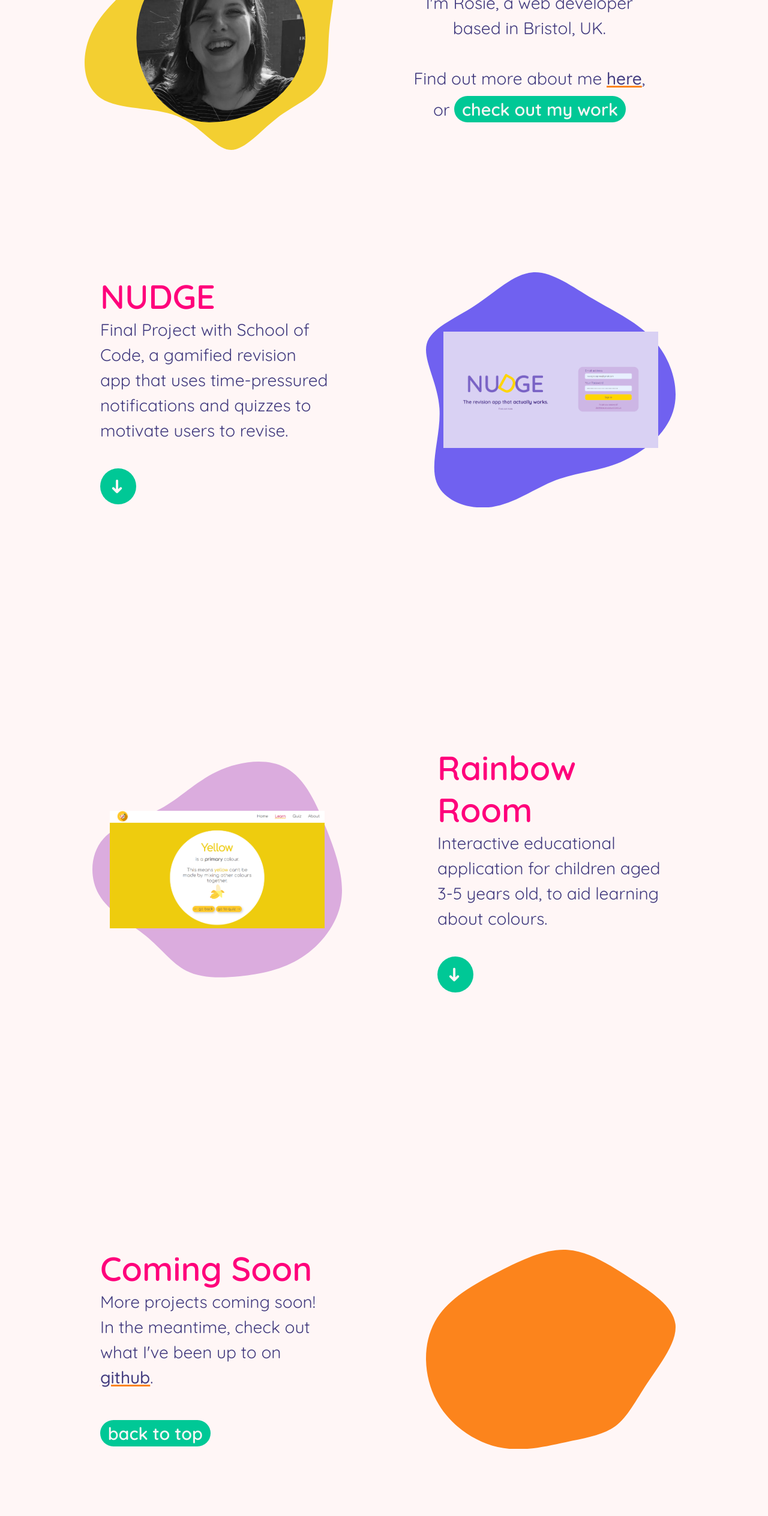
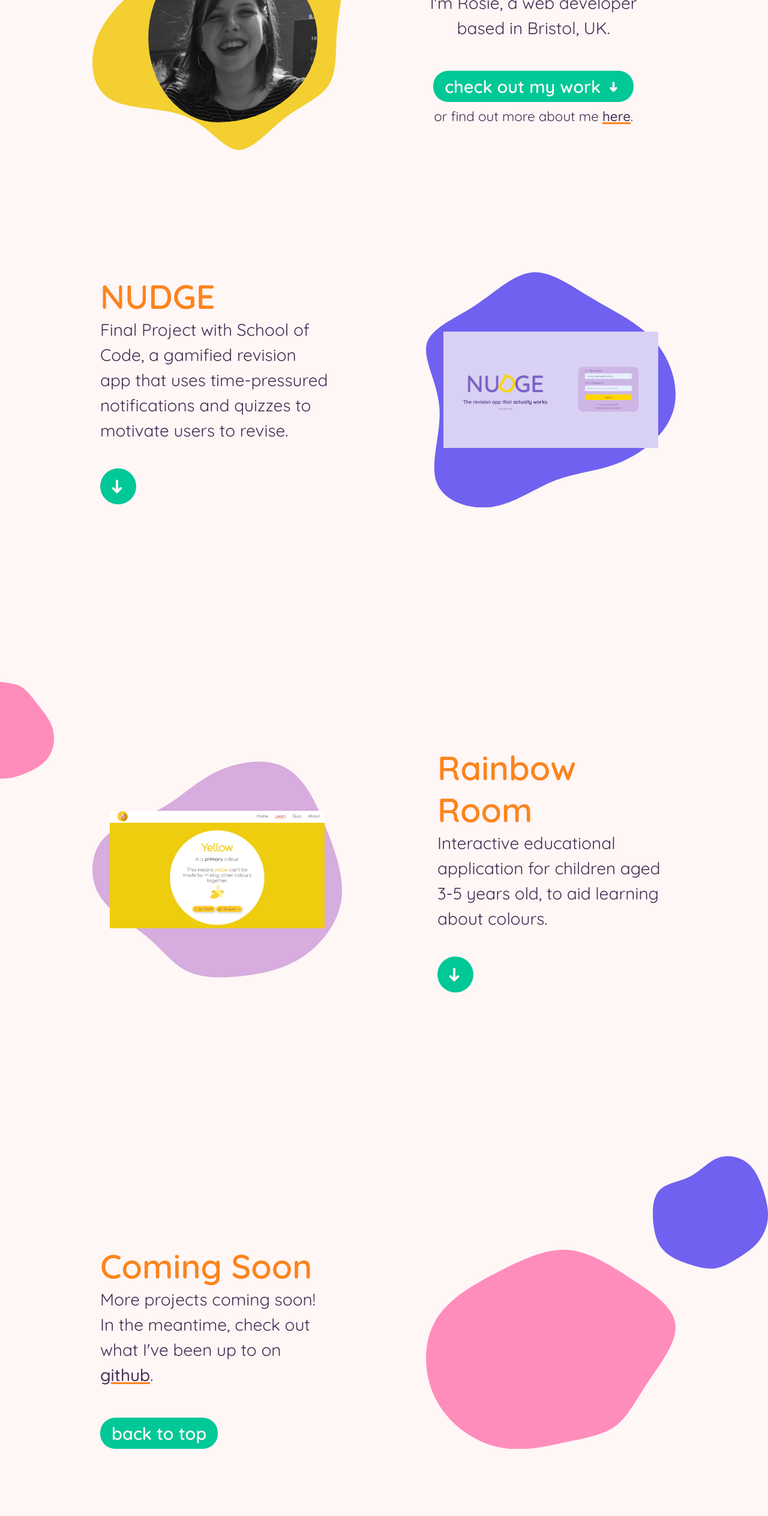
Before and after one commit to rosiegracejones/portfolio, a plain HTML site: page index.html in a window 1280 px wide. Shown: the part 272-2800 px from the top of the page at 60% size. Drawn offline with Linux system fonts and the light colour scheme.

Commit message:
some style/colour changes

```diff
--- a/index.html
+++ b/index.html
@@ -37,6 +37,38 @@
 				</div>
 			</div>
 			<div class="main" id="top">
+				<div class="float-shape" id="fs-1">
+					<svg
+						xmlns="http://www.w3.org/2000/svg"
+						xmlns:xlink="http://www.w3.org/1999/xlink"
+						id="visual"
+						version="1.1"
+						viewBox="13.83 23.48 172.33 153.04"
+					>
+						<g transform="translate(98.9229104532285 98.80251492492093)">
+							<path
+								id="shape-5"
+								d="M35.8 -61.1C45.9 -56.1 53.2 -45.6 62 -34.4C70.7 -23.3 80.9 -11.7 85.1 2.4C89.2 16.5 87.5 33 79.3 45.1C71.2 57.2 56.6 65 42.3 70.6C28 76.2 14 79.6 1.8 76.6C-10.5 73.5 -21 64 -35.4 58.5C-49.9 53 -68.2 51.5 -77.5 42.4C-86.7 33.3 -86.9 16.7 -81.5 3.1C-76 -10.4 -65.1 -20.8 -58.8 -35.1C-52.6 -49.4 -51 -67.6 -42 -73.2C-33 -78.8 -16.5 -71.9 -1.8 -68.7C12.8 -65.6 25.7 -66.1 35.8 -61.1"
+							></path>
+						</g>
+					</svg>
+				</div>
+				<div onclick="toggleColour()" class="float-shape" id="fs-2">
+					<svg
+						xmlns="http://www.w3.org/2000/svg"
+						xmlns:xlink="http://www.w3.org/1999/xlink"
+						id="visual"
+						version="1.1"
+						viewBox="19.05 20.94 161.89 158.12"
+					>
+						<g transform="translate(107.82649031225117 110.21635652361721)">
+							<path
+								id="shape-3"
+								d="M44.4 -79.6C55.8 -70.3 62.1 -54.9 66.7 -40.6C71.3 -26.3 74.1 -13.2 72.8 -0.8C71.5 11.7 66.1 23.3 58.5 32.4C50.8 41.4 41 47.8 30.9 54.1C20.8 60.4 10.4 66.7 -1 68.4C-12.3 70 -24.7 67.1 -38.1 62.6C-51.5 58.2 -66 52.4 -75 41.7C-84 31 -87.5 15.5 -88.5 -0.6C-89.5 -16.7 -88.1 -33.3 -78.2 -42.6C-68.4 -51.8 -50.2 -53.6 -35.8 -61.1C-21.3 -68.6 -10.7 -81.8 2.9 -86.9C16.5 -91.9 33 -88.8 44.4 -79.6"
+							></path>
+						</g>
+					</svg>
+				</div>
 				<div class="intro">
 					<div class="display-container">
 						<svg
@@ -64,12 +96,11 @@
 					<div class="intro-text">
 						<h1>Hi there!</h1>
 						<p>
-							I'm Rosie, a web developer<br />based in Bristol, UK.<br /><br />
-							Find out more about me <a href="./about.html">here</a>, <br />or
-
+							I'm Rosie, a web developer<br />based in Bristol, UK. <br /><br />
 							<a href="#project-1"
-								><button class="primary-btn">check out my work</button></a
-							>
+								><button class="primary-btn">check out my work <span id="arrow">➜</span></button></a
+							><br /><h4>or find
+							out more about me <a href="./about.html">here</a>. </h4>
 						</p>
 					</div>
 				</div>
@@ -193,5 +224,6 @@
 				</div>
 			</div>
 		</body>
+		<footer></footer>
 	</html>
 </DOCTYPE!>
--- a/index.js
+++ b/index.js
@@ -5,3 +5,10 @@
 //     var randomColor = colors[Math.floor(Math.random() * colors.length)];
 //     root.style.setProperty('--color', 'var(' + randomColor + ')');
 // }
+
+function toggleColour () {
+    document.querySelector('body').style.backgroundColor = 'var(--grey)';
+    document.querySelector('.navbar').style.backgroundColor = 'var(--grey)';
+    document.querySelector('p').style.color = 'var(--white)';
+    document.querySelector('a').style.color = 'var(--white)';
+}
--- a/styles.css
+++ b/styles.css
@@ -3,15 +3,15 @@
 :root {
 	--orange: #fc841c;
 	--violet: #7061f0;
-	--pink: #ff007b;
-	--lilac: #dbacde;
+	--pink: #ff8dbc;
+	--lilac: #d7acde;
 	--palelilac: #f9dbf7;
 	--green: #00c896;
 	--yellow: #f3cf31;
 	--white: #fff6f6;
-	--navy: #413a7e;
+	--navy: #442c51;
+	--grey: #2a242e;
 }
-
 html {
 	scroll-behavior: smooth;
 }
@@ -30,16 +30,16 @@ body {
 }
 
 h1 {
-	color: var(--pink);
+	color: var(--orange);
 	font-weight: 600;
 	font-size: 3.5rem;
 	margin: 0;
 }
 
 h2 {
-	color: var(--violet);
+	color: var(--green);
 	font-weight: 600;
-	font-size: 3rem;
+	font-size: 2.75rem;
 	margin: 0;
 }
 
@@ -49,6 +49,15 @@ h3 {
 	font-size: 2rem;
 	margin: 0;
 }
+
+h4 {
+	color: var(--navy);
+	font-weight: 400;
+	font-size: 1.4rem;
+	margin: 0;
+	line-height: 1.5;
+}
+
 
 p {
 	color: var(--navy);
@@ -75,8 +84,15 @@ a {
 	font-weight: 600;
 	font-size: 1.8rem;
 	color: var(--white);
-	padding: 0.5vh 1vw;
+	padding: 1vh 1.5vw 1vh 1.5vw;
 	margin: 1vh 0;
+}
+
+#arrow {
+	writing-mode: vertical-rl;
+	text-orientation: sideways-right;
+	padding-top: 0.5vh;
+	font-size: 1.4rem;
 }
 
 .secondary-btn {
@@ -108,12 +124,15 @@ a {
 	width: 100vw;
 	position: fixed;
 	background-color: var(--white);
+	left: 0;
 	top: 0;
+	z-index: 1;
 }
 
 .nav-title {
 	min-width: 175px;
 	text-decoration: none;
+	margin-left: 1vw;
 }
 
 .nav-links {
@@ -170,7 +189,7 @@ a {
 	-webkit-filter: grayscale(100%);
 	-moz-filter: grayscale(100%);
 	-ms-filter: grayscale(100%);
-	padding-left: 3vw;
+	padding-left: 4vw;
 }
 
 /* project section containers */
@@ -229,7 +248,7 @@ a {
 }
 
 #shape-4 {
-	fill: var(--orange);
+	fill: var(--pink);
 }
 
 .project-img {
@@ -283,18 +302,38 @@ a {
 }
 
 /* other shapes */
+.float-shape {
+	width: 15vw;
+	position: absolute;
+
+}
+
+#fs-1 {
+	top: 175%;
+	left: -8%;
+}
+#fs-2 {
+	top: 275%;
+	right: 0%;
+}
+#fs-3 {
+	top: 170%;
+	left: 40%;
+}
+#fs-4 {
+	top: 170%;
+	left: 20%;
+}
+
 #shape-5 {
 	fill: var(--pink);
 }
-
 #shape-6 {
 	fill: var(--green);
 }
-
 #shape-7 {
 	fill: var(--yellow);
 }
-
 #shape-8 {
 	fill: var(--palelilac);
 }
```
Also changed, not shown: 🦆 icon _mark github_.png, 🦆 icon _rounded linkedin_.png.
